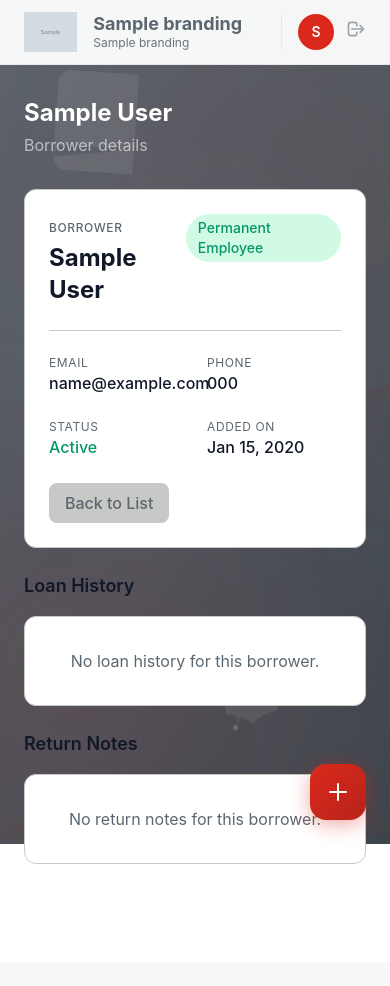
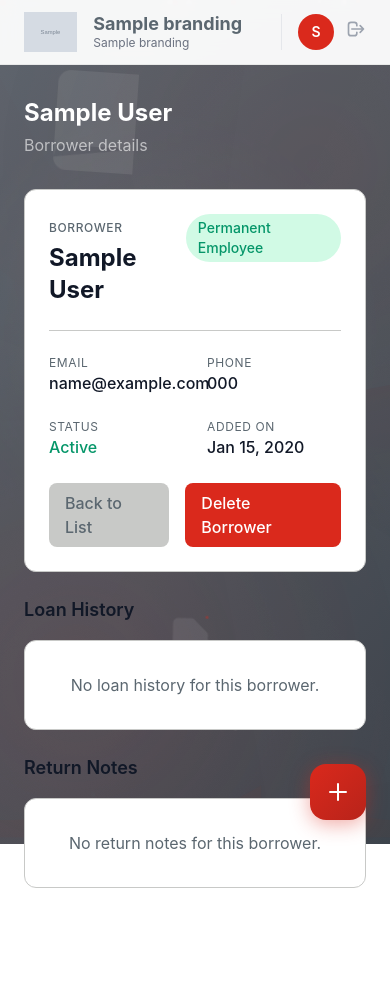
Before and after one commit to aeroconnections/aeroconnections-library-ms, a Django app: page /borrowers/1/ in a window 390 px wide. Before the commit the page ends 864 px from the top, so only its background shows below. Run offline with Django 5.2, Linux system fonts and the light colour scheme; a user stored in the database is signed in; tables that the repository leaves empty hold one stand-in row (values such as "Sample post"); grey boxes marked "Sample" are stand-in pictures; parts of the project's set-up code (start-up, migrations or seed data) failed here and were passed over; some libraries are stand-ins or nearby versions.

Commit message:
Release v1.3.5: pagination, borrower deletion controls, and docs refresh
- Standardize pagination to 10 items/page across books, borrowers, returned loans, and activity log
- Make borrowers navigation/default filter land on active borrowers consistently
- Hide phone number from borrowers list table while keeping detail view unchanged
- Add superadmin-only permanent borrower deletion with DELETE confirmation and active/overdue loan safety guard
- Bump APP_VERSION to 1.3.5
- Update README and CHANGELOG with current status, known issues, disclaimer, and third-party credits

```diff
--- a/apps/borrowers/urls.py
+++ b/apps/borrowers/urls.py
@@ -6,13 +6,20 @@ from . import views
 app_name = "borrowers"
 
 urlpatterns = [
-    path("", RedirectView.as_view(url="/borrowers/?status=active", permanent=False), name="borrower_list"),
+    path(
+        "",
+        RedirectView.as_view(url="/borrowers/?status=active", permanent=False),
+        name="borrower_list",
+    ),
     path("list/", views.borrower_list, name="borrower_list_all"),
     path("create/", views.borrower_create, name="borrower_create"),
     path("import/", views.borrower_import, name="borrower_import"),
-    path("import/confirm/", views.borrower_import_confirm, name="borrower_import_confirm"),
+    path(
+        "import/confirm/", views.borrower_import_confirm, name="borrower_import_confirm"
+    ),
     path("<int:pk>/", views.borrower_detail, name="borrower_detail"),
     path("<int:pk>/edit/", views.borrower_edit, name="borrower_edit"),
     path("<int:pk>/deactivate/", views.borrower_deactivate, name="borrower_deactivate"),
     path("<int:pk>/reactivate/", views.borrower_reactivate, name="borrower_reactivate"),
+    path("<int:pk>/delete/", views.borrower_delete, name="borrower_delete"),
 ]
--- a/apps/borrowers/views.py
+++ b/apps/borrowers/views.py
@@ -3,7 +3,7 @@ import io
 import json
 
 from django.contrib import messages
-from django.contrib.auth.decorators import login_required
+from django.contrib.auth.decorators import login_required, user_passes_test
 from django.core.paginator import EmptyPage, PageNotAnInteger, Paginator
 from django.shortcuts import get_object_or_404, redirect, render
 
@@ -13,9 +13,13 @@ from apps.utils.activity_logger import log_activity
 from .models import Borrower
 
 
+def is_superadmin(user):
+    return user.is_superuser
+
+
 @login_required
 def borrower_list(request):
-    status_filter = request.GET.get("status")
+    status_filter = request.GET.get("status", "active")
     search_query = request.GET.get("q")
     employment_filter = request.GET.get("employment_type")
 
@@ -30,23 +34,69 @@ def borrower_list(request):
         borrowers = borrowers.filter(employment_type=employment_filter)
 
     if search_query:
-        borrowers = borrowers.filter(full_name__icontains=search_query) | borrowers.filter(
-            email__icontains=search_query
-        )
+        borrowers = borrowers.filter(
+            full_name__icontains=search_query
+        ) | borrowers.filter(email__icontains=search_query)
 
-    paginator = Paginator(borrowers, 25)
+    paginator = Paginator(borrowers, 10)
     page_number = request.GET.get("page")
     try:
         page_obj = paginator.get_page(page_number)
     except (PageNotAnInteger, EmptyPage):
         page_obj = paginator.get_page(1)
 
-    return render(request, "borrowers/borrower_list.html", {
-        "borrowers": page_obj,
-        "status_filter": status_filter or "active",
-        "page_obj": page_obj,
-        "paginator": paginator,
-    })
+    return render(
+        request,
+        "borrowers/borrower_list.html",
+        {
+            "borrowers": page_obj,
+            "status_filter": status_filter or "active",
+            "page_obj": page_obj,
+            "paginator": paginator,
+        },
+    )
+
+
+@login_required
+@user_passes_test(is_superadmin)
+def borrower_delete(request, pk):
+    borrower = get_object_or_404(Borrower, pk=pk)
+
+    has_open_loans = Loan.objects.filter(
+        borrower_name=borrower.full_name,
+        status__in=["active", "overdue"],
+    ).exists()
+
+    if has_open_loans:
+        messages.error(
+            request,
+            "Cannot delete this borrower because they still have active or overdue loans.",
+        )
+        return redirect("borrowers:borrower_detail", pk=borrower.pk)
+
+    if request.method == "POST":
+        confirm_text = request.POST.get("confirm_text", "").upper()
+        if confirm_text != "DELETE":
+            messages.error(request, 'Please type "DELETE" to confirm.')
+            return redirect("borrowers:borrower_delete", pk=borrower.pk)
+
+        borrower_name = borrower.full_name
+        borrower_email = borrower.email
+        borrower.delete()
+
+        log_activity(
+            ActivityLog.Action.BORROWER_DEACTIVATED,
+            f"Borrower '{borrower_name}' ({borrower_email}) permanently deleted",
+            request.user,
+        )
+        messages.success(request, f"Borrower '{borrower_name}' deleted successfully.")
+        return redirect("borrowers:borrower_list")
+
+    return render(
+        request,
+        "borrowers/borrower_confirm_permanent_delete.html",
+        {"borrower": borrower},
+    )
 
 
 @login_required
@@ -55,7 +105,9 @@ def borrower_create(request):
         full_name = request.POST.get("full_name")
         email = request.POST.get("email")
         phone = request.POST.get("phone")
-        employment_type = request.POST.get("employment_type", Borrower.EmploymentType.PERMANENT)
+        employment_type = request.POST.get(
+            "employment_type", Borrower.EmploymentType.PERMANENT
+        )
         guardian_name = request.POST.get("guardian_name", "")
         guardian_contact = request.POST.get("guardian_contact", "")
 
@@ -72,10 +124,10 @@ def borrower_create(request):
         log_activity(
             ActivityLog.Action.BORROWER_CREATED,
             f"Borrower '{full_name}' added ({borrower.get_employment_type_display()})",
-            request.user
+            request.user,
         )
         messages.success(request, f"Borrower '{full_name}' added successfully.")
-        return redirect("borrowers:borrower_list_all")
+        return redirect("borrowers:borrower_list")
 
     return render(request, "borrowers/borrower_form.html", {"borrower": None})
 
@@ -83,13 +135,25 @@ def borrower_create(request):
 @login_required
 def borrower_detail(request, pk):
     borrower = get_object_or_404(Borrower, pk=pk)
-    loans = Loan.objects.filter(borrower_name=borrower.full_name).select_related("book_copy", "created_by").order_by("-checkout_date")
-    return_notes = ReturnNote.objects.filter(borrower_name=borrower.full_name).select_related("book_copy", "created_by").order_by("-created_at")
-    return render(request, "borrowers/borrower_detail.html", {
-        "borrower": borrower,
-        "loans": loans,
-        "return_notes": return_notes,
-    })
+    loans = (
+        Loan.objects.filter(borrower_name=borrower.full_name)
+        .select_related("book_copy", "created_by")
+        .order_by("-checkout_date")
+    )
+    return_notes = (
+        ReturnNote.objects.filter(borrower_name=borrower.full_name)
+        .select_related("book_copy", "created_by")
+        .order_by("-created_at")
+    )
+    return render(
+        request,
+        "borrowers/borrower_detail.html",
+        {
+            "borrower": borrower,
+            "loans": loans,
+            "return_notes": return_notes,
+        },
+    )
 
 
 @login_required
@@ -100,7 +164,9 @@ def borrower_edit(request, pk):
         borrower.full_name = request.POST.get("full_name")
         borrower.email = request.POST.get("email")
         borrower.phone = request.POST.get("phone")
-        borrower.employment_type = request.POST.get("employment_type", Borrower.EmploymentType.PERMANENT)
+        borrower.employment_type = request.POST.get(
+            "employment_type", Borrower.EmploymentType.PERMANENT
+        )
         borrower.guardian_name = request.POST.get("guardian_name", "")
         borrower.guardian_contact = request.POST.get("guardian_contact", "")
         borrower.save()
@@ -108,10 +174,12 @@ def borrower_edit(request, pk):
         log_activity(
             ActivityLog.Action.BORROWER_UPDATED,
             f"Borrower '{borrower.full_name}' updated",
-            request.user
+            request.user,
         )
 
-        messages.success(request, f"Borrower '{borrower.full_name}' updated successfully.")
+        messages.success(
+            request, f"Borrower '{borrower.full_name}' updated successfully."
+        )
         return redirect("borrowers:borrower_detail", pk=borrower.pk)
 
     return render(request, "borrowers/borrower_form.html", {"borrower": borrower})
@@ -128,12 +196,14 @@ def borrower_deactivate(request, pk):
         log_activity(
             ActivityLog.Action.BORROWER_DEACTIVATED,
             f"Borrower '{borrower.full_name}' deactivated",
-            request.user
+            request.user,
         )
         messages.success(request, f"Borrower '{borrower.full_name}' deactivated.")
-        return redirect("borrowers:borrower_list_all")
+        return redirect("borrowers:borrower_list")
 
-    return render(request, "borrowers/borrower_confirm_delete.html", {"borrower": borrower})
+    return render(
+        request, "borrowers/borrower_confirm_delete.html", {"borrower": borrower}
+    )
 
 
 @login_required
@@ -147,12 +217,14 @@ def borrower_reactivate(request, pk):
         log_activity(
             ActivityLog.Action.BORROWER_CREATED,
             f"Borrower '{borrower.full_name}' reactivated",
-            request.user
+            request.user,
         )
         messages.success(request, f"Borrower '{borrower.full_name}' reactivated.")
-        return redirect("borrowers:borrower_list_all")
+        return redirect("borrowers:borrower_list")
 
-    return render(request, "borrowers/borrower_confirm_reactivate.html", {"borrower": borrower})
+    return render(
+        request, "borrowers/borrower_confirm_reactivate.html", {"borrower": borrower}
+    )
 
 
 @login_required
@@ -173,7 +245,9 @@ def borrower_import(request):
 
         required_fields = ["full_name", "email"]
         if not all(field in reader.fieldnames for field in required_fields):
-            messages.error(request, f"CSV must have columns: {', '.join(required_fields)}")
+            messages.error(
+                request, f"CSV must have columns: {', '.join(required_fields)}"
+            )
             return redirect("borrowers:borrower_import")
 
         preview_data = {"new": [], "duplicates": [], "errors": []}
@@ -185,7 +259,9 @@ def borrower_import(request):
             employment_type = row.get("employment_type", "permanent").strip().lower()
 
             if not full_name or not email:
-                preview_data["errors"].append({"row": row_num, "error": "Full name and email are required"})
+                preview_data["errors"].append(
+                    {"row": row_num, "error": "Full name and email are required"}
+                )
                 continue
 
             valid_employment_types = ["permanent", "intern", "temporary"]
@@ -198,7 +274,14 @@ def borrower_import(request):
                 "phone": phone,
                 "employment_type": employment_type,
                 "row": row_num,
-                "json_data": json.dumps({"full_name": full_name, "email": email, "phone": phone, "employment_type": employment_type}),
+                "json_data": json.dumps(
+                    {
+                        "full_name": full_name,
+                        "email": email,
+                        "phone": phone,
+                        "employment_type": employment_type,
+                    }
+                ),
             }
 
             is_duplicate = Borrower.objects.filter(email=email).exists()
@@ -208,7 +291,9 @@ def borrower_import(request):
             else:
                 preview_data["new"].append(borrower_data)
 
-        return render(request, "borrowers/borrower_import.html", {"preview": preview_data})
+        return render(
+            request, "borrowers/borrower_import.html", {"preview": preview_data}
+        )
 
     return render(request, "borrowers/borrower_import.html")
 
@@ -216,6 +301,7 @@ def borrower_import(request):
 @login_required
 def borrower_import_confirm(request):
     import logging
+
     logger = logging.getLogger(__name__)
 
     if request.method == "POST":
@@ -229,7 +315,9 @@ def borrower_import_confirm(request):
                 full_name = data.get("full_name", "").strip()
                 email = data.get("email", "").strip()
                 phone = data.get("phone", "").strip()
-                employment_type = data.get("employment_type", "permanent").strip().lower()
+                employment_type = (
+                    data.get("employment_type", "permanent").strip().lower()
+                )
 
                 if not full_name or not email:
                     errors.append("Missing required fields for row")
@@ -254,13 +342,15 @@ def borrower_import_confirm(request):
             log_activity(
                 ActivityLog.Action.BORROWER_CREATED,
                 f"Imported {imported_count} borrower(s) via CSV",
-                request.user
+                request.user,
             )
-            messages.success(request, f"Successfully imported {imported_count} borrower(s).")
+            messages.success(
+                request, f"Successfully imported {imported_count} borrower(s)."
+            )
 
         if errors:
             messages.warning(request, f"Some rows had issues: {'; '.join(errors[:5])}")
 
-        return redirect("borrowers:borrower_list_all")
+        return redirect("borrowers:borrower_list")
 
     return redirect("borrowers:borrower_import")
--- a/templates/base.html
+++ b/templates/base.html
@@ -400,7 +400,7 @@
                         Loans
                     </a>
 
-                    <a href="{% url 'borrowers:borrower_list_all' %}" class="nav-link {% if request.resolver_match.app_name == 'borrowers' %}active{% endif %}">
+                    <a href="{% url 'borrowers:borrower_list' %}" class="nav-link {% if request.resolver_match.app_name == 'borrowers' %}active{% endif %}">
                         <svg fill="none" stroke="currentColor" viewBox="0 0 24 24">
                             <path stroke-linecap="round" stroke-linejoin="round" stroke-width="2" d="M17 20h5v-2a3 3 0 00-5.356-1.857M17 20H7m10 0v-2c0-.656-.126-1.283-.356-1.857M7 20H2v-2a3 3 0 015.356-1.857M7 20v-2c0-.656.126-1.283.356-1.857m0 0a5.002 5.002 0 019.288 0M15 7a3 3 0 11-6 0 3 3 0 016 0zm6 3a2 2 0 11-4 0 2 2 0 014 0zM7 10a2 2 0 11-4 0 2 2 0 014 0z"/>
                         </svg>
--- a/templates/borrowers/borrower_confirm_delete.html
+++ b/templates/borrowers/borrower_confirm_delete.html
@@ -19,7 +19,7 @@
                 <button type="submit" class="bg-danger hover:bg-red-700 text-white px-4 py-2 rounded-lg font-medium transition-colors">
                     Deactivate
                 </button>
-                <a href="{% url 'borrowers:borrower_list_all' %}" class="bg-light-grey hover:bg-gray-300 text-dark-grey px-4 py-2 rounded-lg font-medium transition-colors">
+                <a href="{% url 'borrowers:borrower_list' %}" class="bg-light-grey hover:bg-gray-300 text-dark-grey px-4 py-2 rounded-lg font-medium transition-colors">
                     Cancel
                 </a>
             </div>
--- a/templates/borrowers/borrower_confirm_reactivate.html
+++ b/templates/borrowers/borrower_confirm_reactivate.html
@@ -19,7 +19,7 @@
                 <button type="submit" class="bg-success hover:bg-green-700 text-white px-4 py-2 rounded-lg font-medium transition-colors">
                     Reactivate
                 </button>
-                <a href="{% url 'borrowers:borrower_list_all' %}" class="bg-light-grey hover:bg-gray-300 text-dark-grey px-4 py-2 rounded-lg font-medium transition-colors">
+                <a href="{% url 'borrowers:borrower_list' %}" class="bg-light-grey hover:bg-gray-300 text-dark-grey px-4 py-2 rounded-lg font-medium transition-colors">
                     Cancel
                 </a>
             </div>
--- a/templates/borrowers/borrower_detail.html
+++ b/templates/borrowers/borrower_detail.html
@@ -70,9 +70,14 @@
             </div>
 
             <div class="flex gap-4">
-                <a href="{% url 'borrowers:borrower_list_all' %}" class="bg-light-grey hover:bg-gray-300 text-dark-grey px-4 py-2 rounded-lg font-medium transition-colors">
+                <a href="{% url 'borrowers:borrower_list' %}" class="bg-light-grey hover:bg-gray-300 text-dark-grey px-4 py-2 rounded-lg font-medium transition-colors">
                     Back to List
                 </a>
+                {% if user.is_superuser %}
+                <a href="{% url 'borrowers:borrower_delete' borrower.pk %}" class="bg-danger hover:bg-red-700 text-white px-4 py-2 rounded-lg font-medium transition-colors">
+                    Delete Borrower
+                </a>
+                {% endif %}
             </div>
         </div>
     </div>
--- a/templates/borrowers/borrower_form.html
+++ b/templates/borrowers/borrower_form.html
@@ -60,7 +60,7 @@
             <button type="submit" class="bg-primary hover:bg-primary-dark text-white px-6 py-2 rounded-lg font-medium transition-colors">
                 {% if borrower %}Save Changes{% else %}Add Borrower{% endif %}
             </button>
-            <a href="{% url 'borrowers:borrower_list_all' %}" class="bg-light-grey hover:bg-gray-300 text-dark-grey px-6 py-2 rounded-lg font-medium transition-colors">
+            <a href="{% url 'borrowers:borrower_list' %}" class="bg-light-grey hover:bg-gray-300 text-dark-grey px-6 py-2 rounded-lg font-medium transition-colors">
                 Cancel
             </a>
         </div>
--- a/templates/borrowers/borrower_import.html
+++ b/templates/borrowers/borrower_import.html
@@ -17,7 +17,7 @@
                 <button type="submit" class="bg-primary hover:bg-primary-dark text-white px-6 py-2 rounded-lg font-medium transition-colors">
                     Preview Import
                 </button>
-                <a href="{% url 'borrowers:borrower_list_all' %}" class="bg-light-grey hover:bg-gray-300 text-dark-grey px-6 py-2 rounded-lg font-medium transition-colors">
+                <a href="{% url 'borrowers:borrower_list' %}" class="bg-light-grey hover:bg-gray-300 text-dark-grey px-6 py-2 rounded-lg font-medium transition-colors">
                     Cancel
                 </a>
             </div>
--- a/templates/borrowers/borrower_list.html
+++ b/templates/borrowers/borrower_list.html
@@ -56,7 +56,6 @@
             <tr>
                 <th class="px-6 py-3 text-left text-xs font-medium text-dark-grey uppercase tracking-wider">Name</th>
                 <th class="px-6 py-3 text-left text-xs font-medium text-dark-grey uppercase tracking-wider">Email</th>
-                <th class="px-6 py-3 text-left text-xs font-medium text-dark-grey uppercase tracking-wider">Phone</th>
                 <th class="px-6 py-3 text-left text-xs font-medium text-dark-grey uppercase tracking-wider">Type</th>
                 <th class="px-6 py-3 text-left text-xs font-medium text-dark-grey uppercase tracking-wider">Status</th>
                 <th class="px-6 py-3 text-right text-xs font-medium text-dark-grey uppercase tracking-wider">Actions</th>
@@ -69,7 +68,6 @@
                     <div class="font-medium text-gray-900{% if not borrower.is_active %} line-through{% endif %}">{{ borrower.full_name }}</div>
                 </td>
                 <td class="px-6 py-4 text-dark-grey">{{ borrower.email }}</td>
-                <td class="px-6 py-4 text-dark-grey">{{ borrower.phone }}</td>
                 <td class="px-6 py-4">
                     <span class="px-3 py-1 text-xs font-medium rounded-full
                         {% if borrower.employment_type == 'permanent' %}bg-success-light text-success
@@ -97,7 +95,7 @@
             </tr>
             {% empty %}
             <tr>
-                <td colspan="6" class="px-6 py-12 text-center text-dark-grey">
+                <td colspan="5" class="px-6 py-12 text-center text-dark-grey">
                     <div class="flex flex-col items-center">
                         <svg class="w-12 h-12 text-light-grey mb-4" fill="none" stroke="currentColor" viewBox="0 0 24 24">
                             <path stroke-linecap="round" stroke-linejoin="round" stroke-width="2" d="M17 20h5v-2a3 3 0 00-5.356-1.857M17 20H7m10 0v-2c0-.656-.126-1.283-.356-1.857M7 20H2v-2a3 3 0 015.356-1.857M7 20v-2c0-.656.126-1.283.356-1.857m0 0a5.002 5.002 0 019.288 0M15 7a3 3 0 11-6 0 3 3 0 016 0zm6 3a2 2 0 11-4 0 2 2 0 014 0zM7 10a2 2 0 11-4 0 2 2 0 014 0z"/>
```
Also changed, not shown: apps/books/views.py (+54 -23 lines), apps/loans/views.py (+105 -56 lines), config/settings.py (+17 -9 lines), templates/borrowers/borrower_confirm_permanent_delete.html (added, +44 -0 lines), templates/loans/activity_log.html (+36 -0 lines), CHANGELOG.md, README.md.
